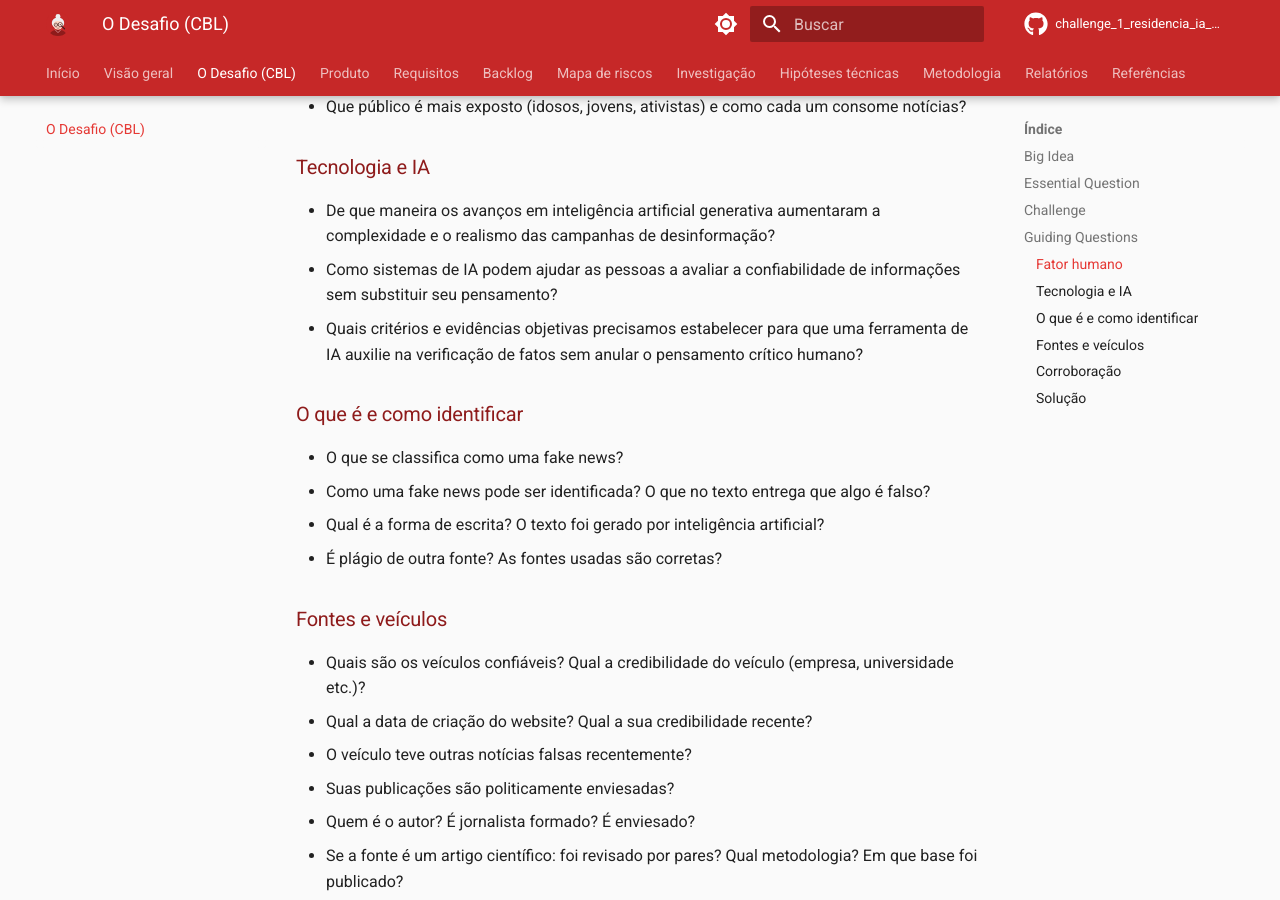
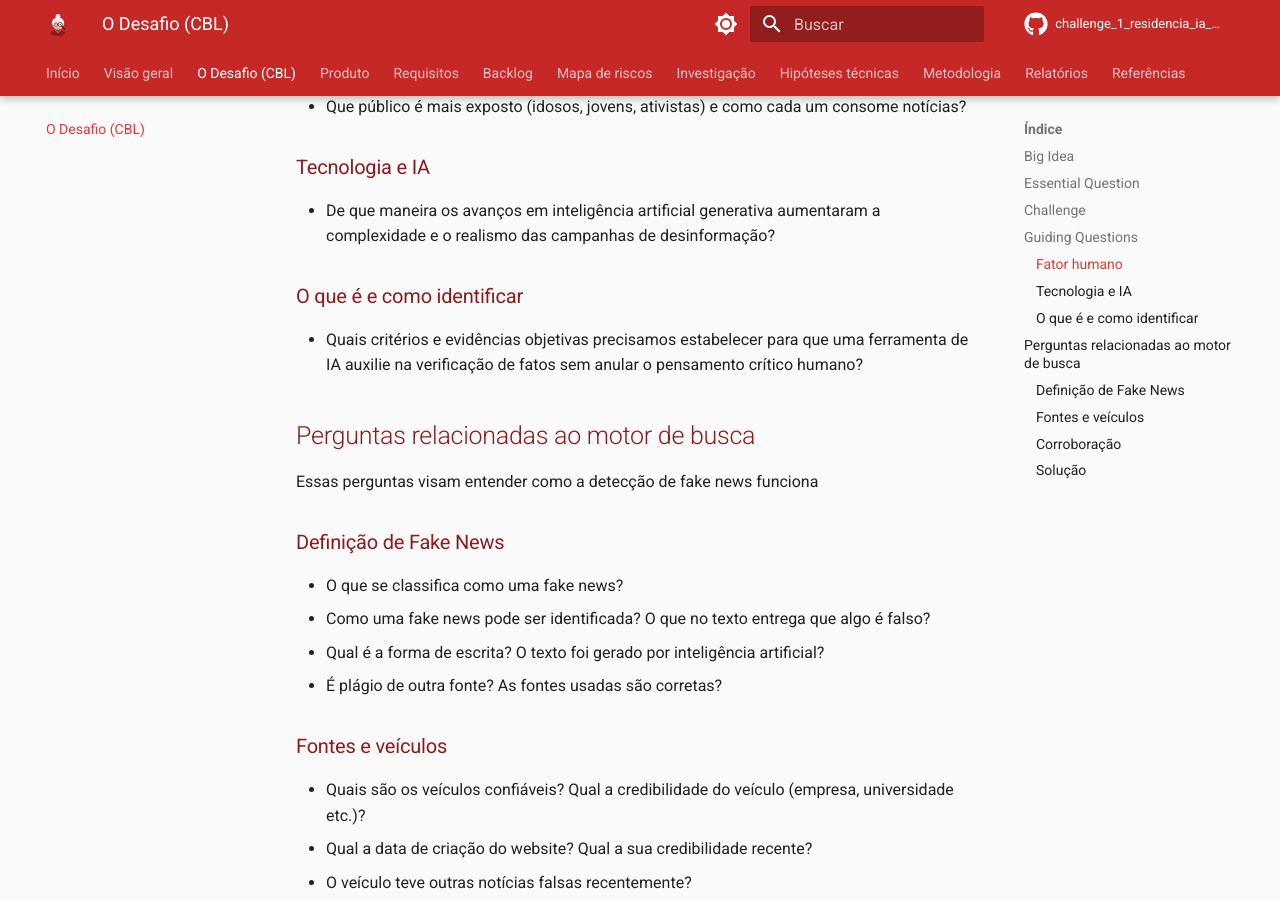
Before and after one commit to Challenge-1-Grupo-04-Residencia/challenge_1_residencia_ia_grupo_4, an MkDocs documentation site: the page built from docs/desafio.md, in a window 1280 px wide and 900 px high, scrolled down 1042 px. Built offline with MkDocs 1.6.1 and Material for MkDocs 9.7.7, drawn with Linux system fonts in a browser that asks for light colours; comment, search, counter and statistics services are not loaded.

Commit message:
Reformulaçao das perguntas norteadoras

```diff
--- a/docs/desafio.md
+++ b/docs/desafio.md
@@ -6,6 +6,8 @@
     | :---: | :---: | --- | --- |
     | 16/09 | 1.0 | Criação da página | Maykon Soares |
     | 16/09 | 1.1 | Inclusão do produto Vera, requisitos, backlog e riscos | Maykon Soares |
+    | 16/09 | 1.2 | Reformulação das perguntas | Ian Costa, Luísa Brambilla |
+
 
 A fase **Engage** parte de um conceito amplo e afunila, por meio de questionamento,
 até um desafio concreto, pessoal e acionável. Os três pilares definidos pela equipe:
@@ -42,15 +44,17 @@ pesquisa das Semanas 2 e 3.
 
 ### Tecnologia e IA
 
-- De que maneira os avanços em inteligência artificial generativa aumentaram a
-  complexidade e o realismo das campanhas de desinformação?
-- Como sistemas de IA podem ajudar as pessoas a avaliar a confiabilidade de informações
-  sem substituir seu pensamento?
-- Quais critérios e evidências objetivas precisamos estabelecer para que uma ferramenta
-  de IA auxilie na verificação de fatos sem anular o pensamento crítico humano?
+- De que maneira os avanços em inteligência artificial generativa aumentaram a complexidade e o realismo das campanhas de desinformação?
 
 ### O que é e como identificar
 
+- Quais critérios e evidências objetivas precisamos estabelecer para que uma ferramenta de IA auxilie na verificação de fatos sem anular o pensamento crítico humano?
+
+## Perguntas relacionadas ao motor de busca
+Essas perguntas visam entender como a detecção de fake news funciona
+
+
+### Definição de Fake News
 - O que se classifica como uma fake news?
 - Como uma fake news pode ser identificada? O que no texto entrega que algo é falso?
 - Qual é a forma de escrita? O texto foi gerado por inteligência artificial?
```
